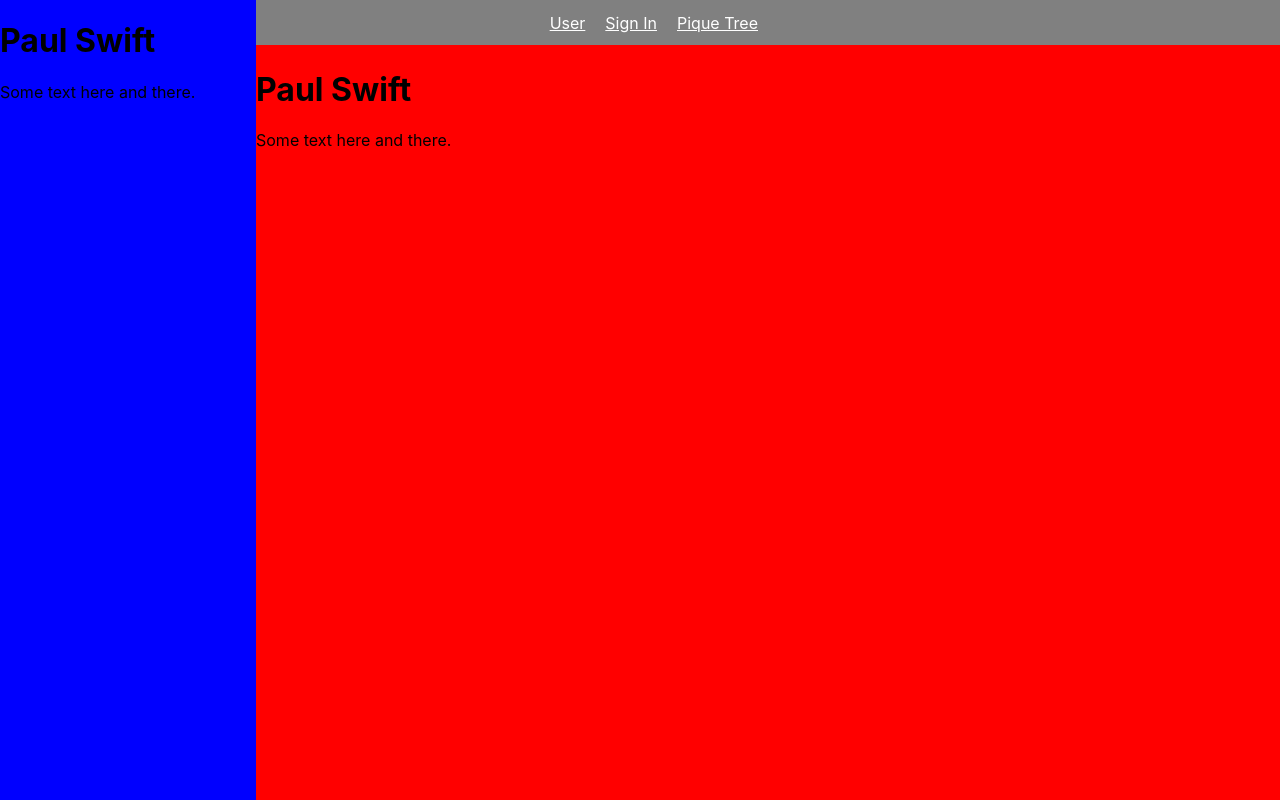
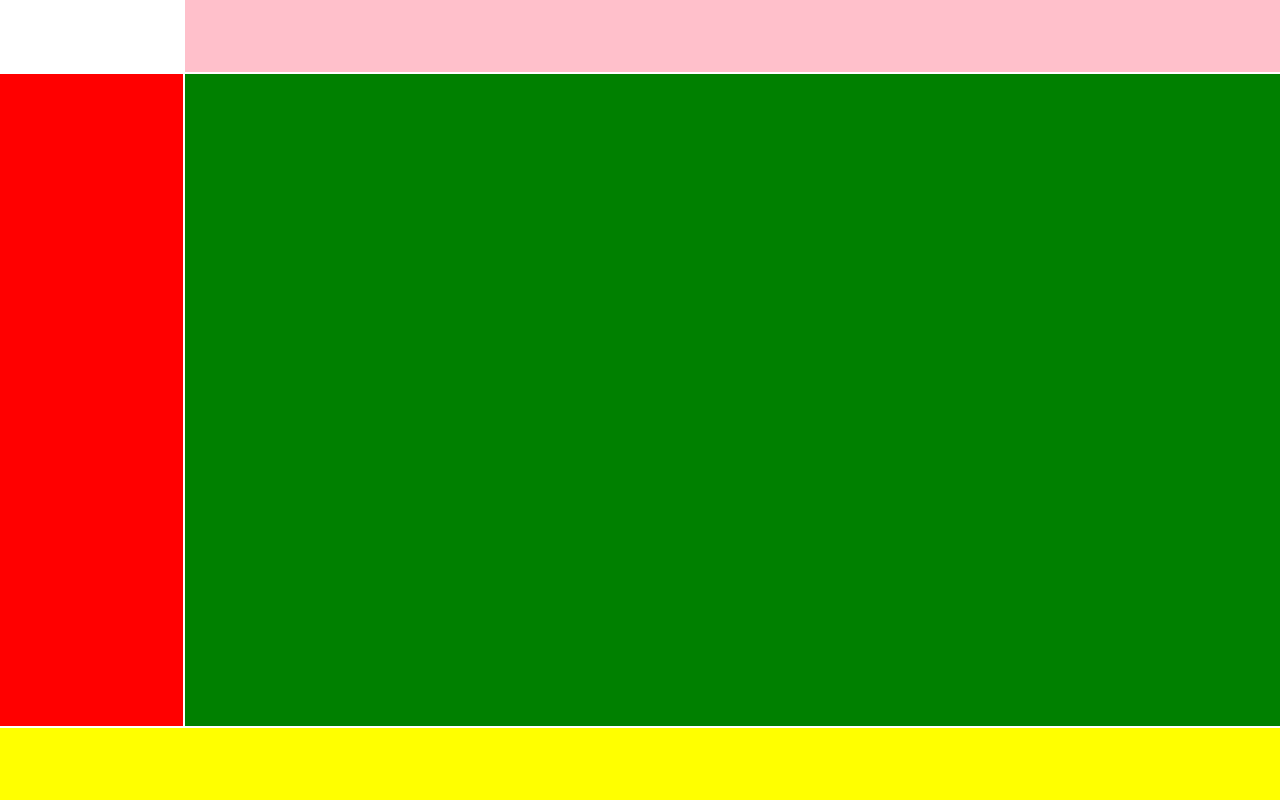
Before and after one commit to XuyingSwift/Dashboard, a React (Create React App) app: page / in a window 1280 px wide. Built offline with nearby package versions, Linux system fonts and the light colour scheme.

Commit message:
adding layout

```diff
--- a/package.json
+++ b/package.json
@@ -11,7 +11,8 @@
     "react-redux": "^7.2.4",
     "react-router": "^5.2.0",
     "react-router-dom": "^5.2.0",
-    "react-scripts": "^1.1.5",
+    "react-scripts": "^4.0.3",
+    "react-svg": "^13.0.6",
     "redux": "^4.1.0",
     "redux-logger": "^3.0.6",
     "styled-components": "^5.3.0",
@@ -40,5 +41,8 @@
       "last 1 firefox version",
       "last 1 safari version"
     ]
+  },
+  "devDependencies": {
+    "babel-cli": "^6.26.0"
   }
 }
--- /dev/null
+++ b/src/App.css
@@ -0,0 +1,4 @@
+.App {
+    font-family: sans-serif;
+    text-align: center;
+  }
--- a/src/App.js
+++ b/src/App.js
@@ -1,14 +1,24 @@
 import React from 'react';
-import * as s from './App.styles';
-import Mainview from './mainview/Mainview.component';
-import Sidebar from './sidebar/Sidebar.component';
+import './App.css'
+import * as s from './App.styles'
+
+
 
 function App() {
   return (
-    <s.AppContainer>
-      <Sidebar/>
-      <Mainview/>
-    </s.AppContainer>
+
+      <s.GridLayout>
+        <s.Logo>
+
+        </s.Logo>
+        <s.Header/>
+        <s.Sidebar/>
+        <s.Mainview/>
+        <s.Footer/>
+      </s.GridLayout>
+
+
+
   );
 
 }
--- a/src/App.styles.js
+++ b/src/App.styles.js
@@ -1,18 +1,38 @@
 import styled from 'styled-components';
 
-export const AppContainer = styled.div`
-    height: 100vh;
-    display: flex;
-`
+export const GridLayout = styled.div`
+  height: 100vh;
+  display: grid;
+  grid-template-rows: 1fr 9fr 1fr;
+  grid-template-columns: 1fr 6fr;
+  grid-template-areas:
+    "logo header"
+    "sidebar mainview"
+    "footer footer"
+  ;
+  grid-gap: 2px;
+`;
 
-export const SidebarContainer = styled.div`
-    height: 100vh;
-    width: 20%;
-    background-color: blue;
-`
+export const Logo = styled.div`
+  grid-area: logo;
+`;
 
-export const MainviewContainer = styled.div`
-    height: 100vh;
-    width: 80%;
-    background-color: red;
-`
+export const Header = styled.nav`
+  grid-area: header;
+  background: pink;
+`;
+
+export const Sidebar = styled.aside`
+  grid-area: sidebar;
+  background: red;
+`;
+
+export const Mainview = styled.div`
+  grid-area: mainview;
+  background: green;
+`;
+
+export const Footer = styled.footer`
+  grid-area: footer;
+  background: yellow;
+`;
```
Also changed, not shown: 1 other file (tests, documents, lock files or other folders).
